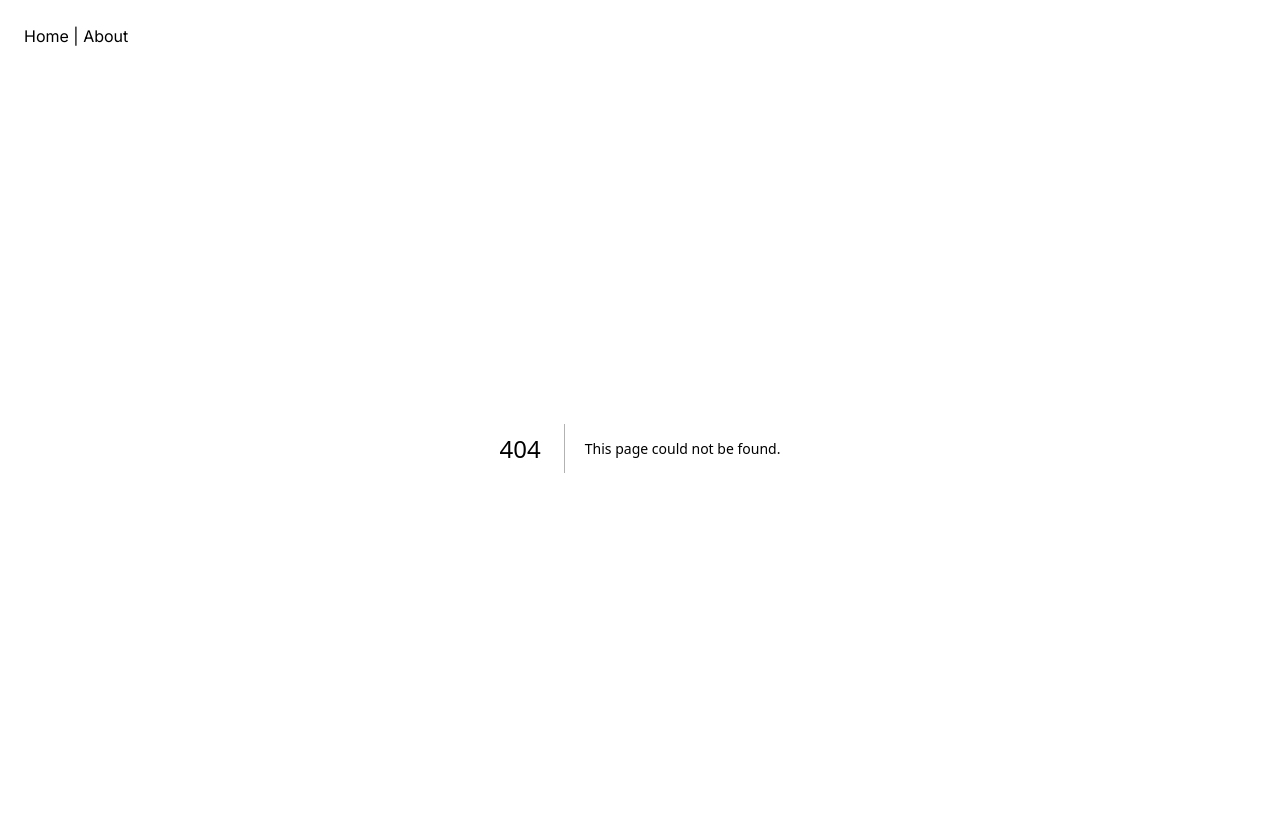
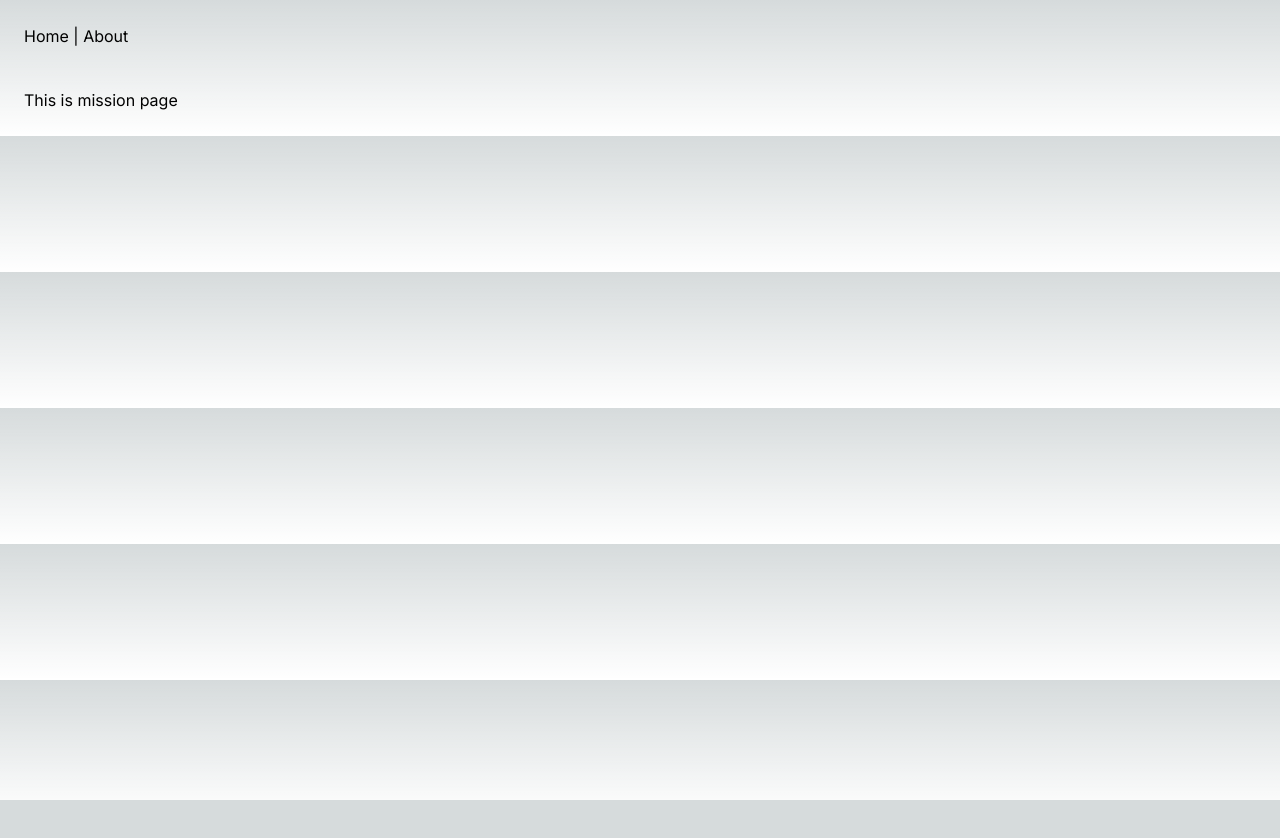
Before and after one commit to uzzal71/nextjs-basic, a Next.js app: page /about/mission in a window 1280 px wide. Before the commit this address had no page. Shown: the top 838 px of the page. After the commit the page ends 800 px from the top, so only its background shows below. Built offline with nearby package versions, Linux system fonts and the light colour scheme.

Commit message:
page brack

```diff
--- /dev/null
+++ b/app/about/mission/page.js
@@ -0,0 +1,10 @@
+
+export default function Mission() {
+    return (
+        <main className="mt-10">
+            <div>
+            This is mission page
+        </div>
+        </main>
+    );
+}
```
